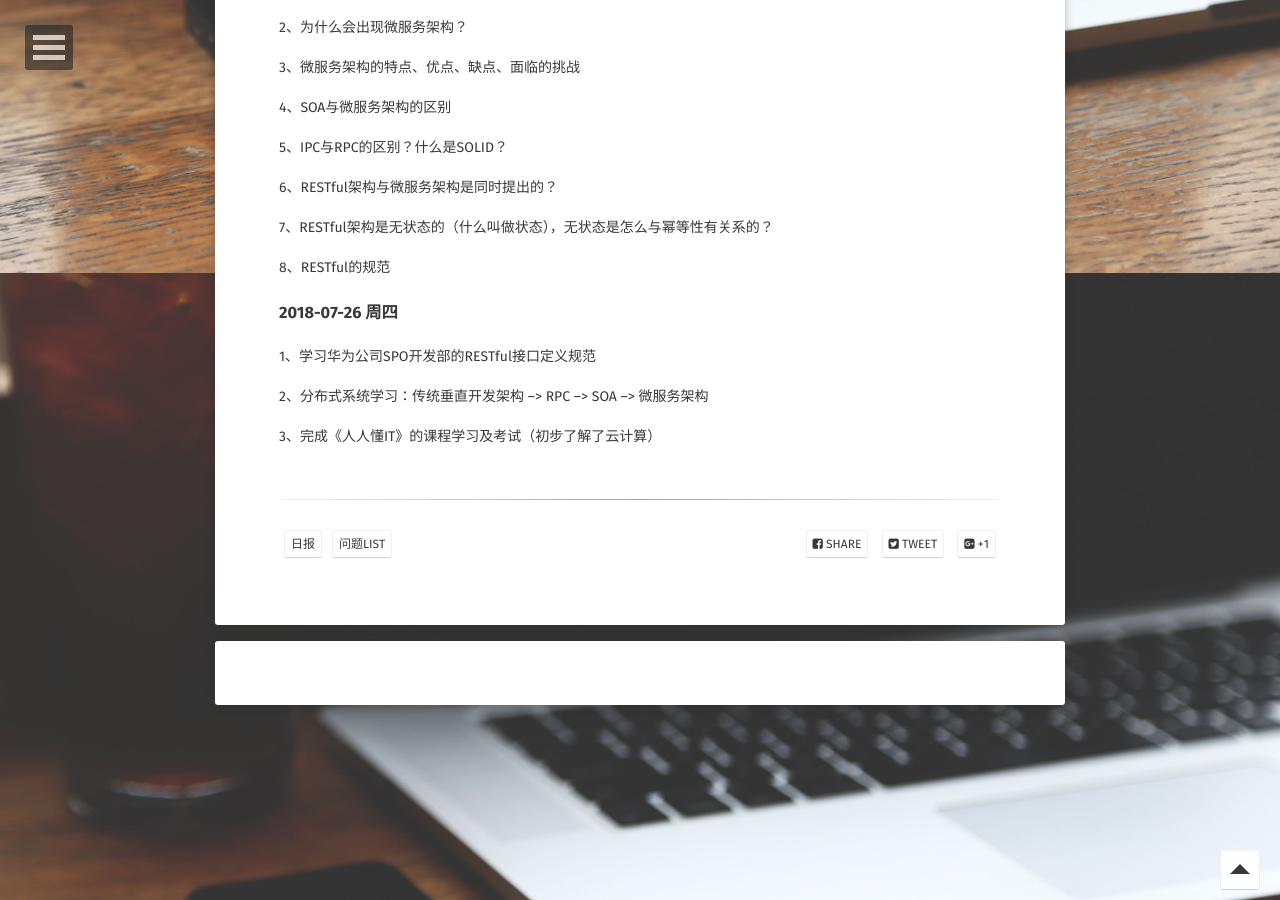
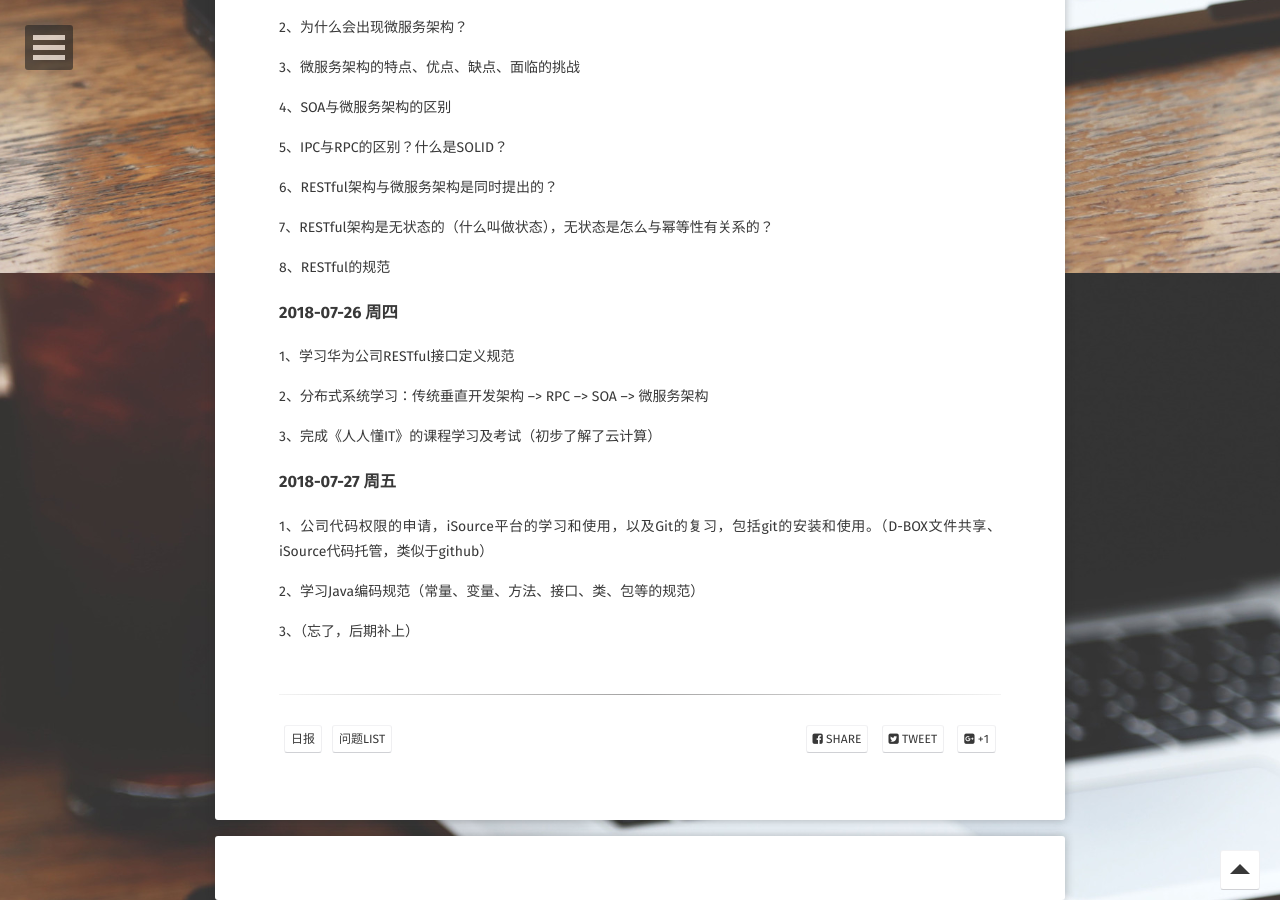
Before and after one commit to xzping/xzping.github.io, a Jekyll site: the page built from _posts/2018-07-24-华为周报.md, in a window 1280 px wide and 900 px high, scrolled down 627 px. Built offline with Jekyll 4.4.1, drawn with Linux system fonts in a browser that asks for light colours; some web fonts are replaced; comment, search, counter and statistics services are not loaded.

Commit message:
2018/07/27

```diff
--- a/_posts/2018-07-24-华为周报.md
+++ b/_posts/2018-07-24-华为周报.md
@@ -33,8 +33,15 @@ comments: true
 8、RESTful的规范
 
 ### 2018-07-26 周四
-1、学习华为公司SPO开发部的RESTful接口定义规范
+1、学习华为公司RESTful接口定义规范
 
 2、分布式系统学习：传统垂直开发架构 --> RPC --> SOA --> 微服务架构
 
 3、完成《人人懂IT》的课程学习及考试（初步了解了云计算）
+
+### 2018-07-27 周五
+1、公司代码权限的申请，iSource平台的学习和使用，以及Git的复习，包括git的安装和使用。（D-BOX文件共享、iSource代码托管，类似于github）
+
+2、学习Java编码规范（常量、变量、方法、接口、类、包等的规范）
+
+3、（忘了，后期补上）
```
Also changed, not shown: 1 other file.
